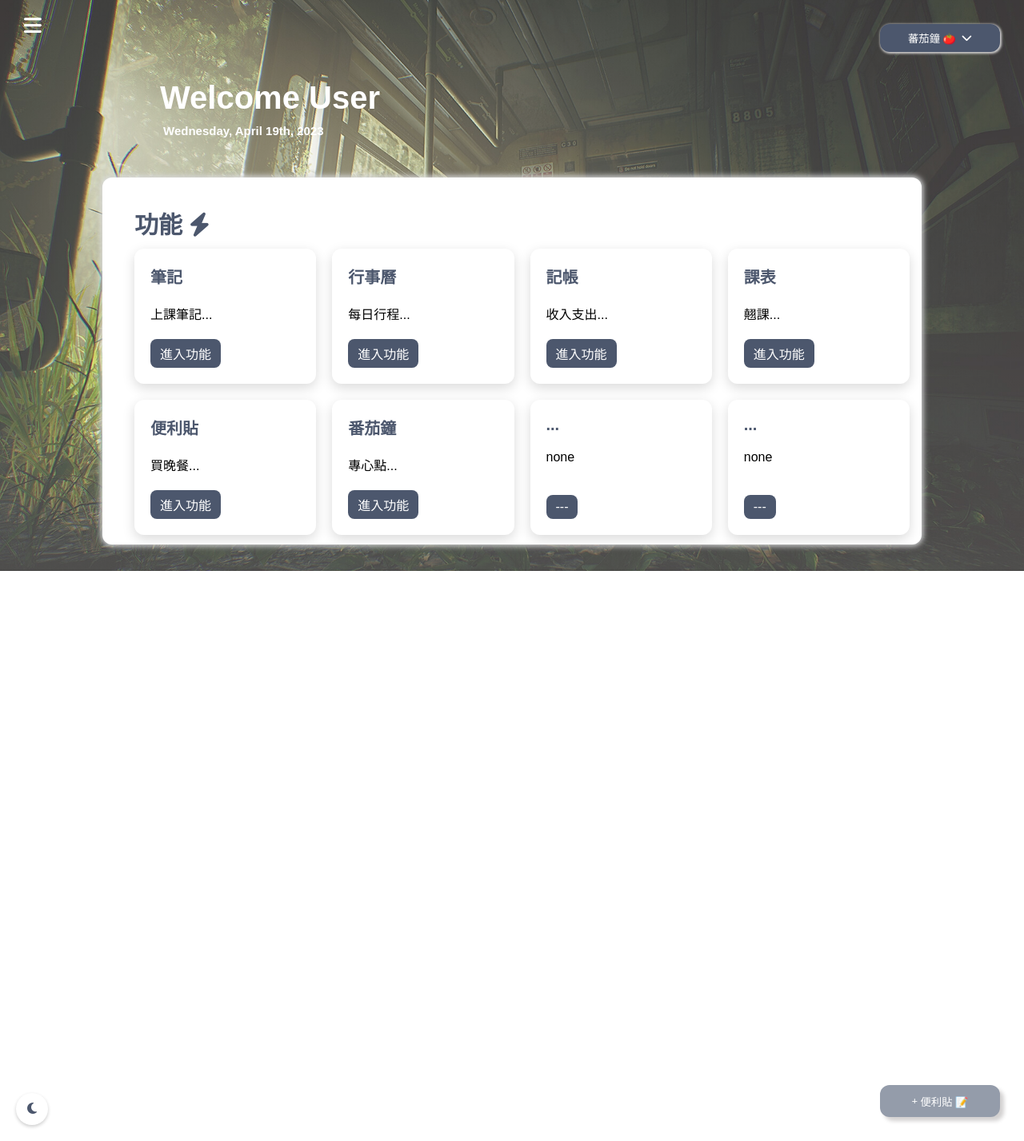
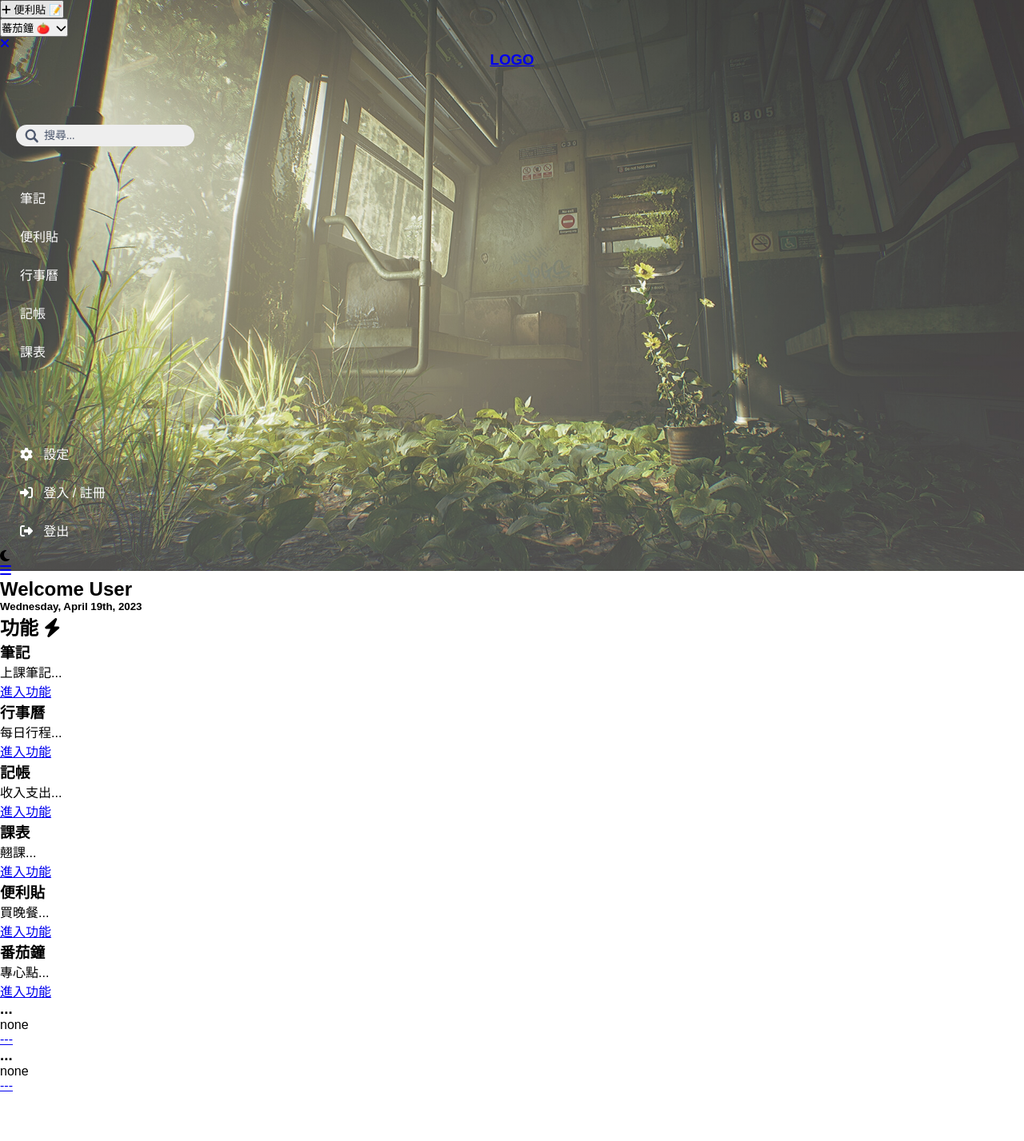
Before and after one commit to stickmanonline10155/SA-t4-webcode, a PHP site: page /homepage.php in a window 1280 px wide. Shown: the whole page at 80% size. Run offline with PHP 8.4, Linux system fonts and the light colour scheme; some libraries are stand-ins or nearby versions.

Commit message:
Add files via upload

```diff
--- a/style.css
+++ b/style.css
@@ -22,7 +22,7 @@ body {
 }
 
 /* 便利貼固定按鈕 */
-.sticker-container{
+/* .sticker-container{
     position:fixed;
     bottom:30px;
     right:30px;
@@ -51,10 +51,10 @@ body {
     height: 100%;
     color:white;
     font-family: "標楷體";
-}
+} */
 
 /* 蕃茄鐘固定按鈕 */
-.tomato-container{
+/* .tomato-container{
     position:fixed;
     top:30px;
     right:30px;
@@ -86,7 +86,7 @@ body {
     height: 100%;
     color:white;
     font-family: "標楷體";
-}
+} */
 
 
 
@@ -112,7 +112,7 @@ body {
     box-sizing: border-box;
 } */
 
-.sidebar {
+/* .sidebar {
     height: 100%;
     width: 0;
     width: 0PX;
@@ -120,14 +120,12 @@ body {
     z-index: 1;
     top: 0;
     left: 0;
-    /* left: -300PX; */
     color: #fff;
     background-color: #4c576d;
     overflow-x: hidden;
     padding-top: 60px;
-    /* transition: 0.3s;  */
     transition: all 0.3s ease-in-out;
-}
+} */
 
 /* .sidebar{
     width: 300px;
@@ -140,7 +138,7 @@ body {
     backdrop-filter: blur(2px);
 } */
 
-.show {
+/* .show {
     left: 0;
 }
 
@@ -163,14 +161,14 @@ body {
     right: 15px;
     color: #fff;
     font-size: 25px;
-}
+} */
 
-.sidebar .logo h3{
+/* .sidebar .logo h3{
     padding-top: 50px;
     padding-bottom: none;
     color: #fff;
     font-size: 30px;
-}
+} */
 
 .search-box{
     display: inline-block;
@@ -225,7 +223,7 @@ body {
     display: none;
 } */
 
-.dark-mode {
+/* .dark-mode {
     position: fixed;
     bottom: 20px;
     left: 20px;
@@ -251,10 +249,10 @@ body {
 
 .dark-mode.active .fa-moon{
     color: #cfd0d2;
-}
+} */
 
 /* Style welcome phrase */
-.welcome-phrase{
+/* .welcome-phrase{
     margin-left: 200px;
     margin-top: 50px;
     color: #fff;
@@ -267,198 +265,10 @@ body {
     padding-top: 10px;
     padding-left: 4px;
     font-size: 15px;
-}
+} */
 
 /* ----------Style homepage container BOX----------------------*/
-/* .container-wrapper{
-    background: #cfd0d2;
-    padding-left: 35px;
-    margin-left: 200px;
-    margin-top: 50px;
-    position: relative;
-    width: 82vw;
-    height: 65%;
 
-    padding-bottom: 10px;
-    padding-top: 25px;
-
-    display: flex;
-    justify-content: flex-end;
-    flex-direction: column;
-    background: #fff;
-    border-radius: 12px;
-    box-shadow: 0 5px 15px rgba(0, 0, 0, 15%);
-} */
-
-.main{
-    padding-top: 50px;
-}
-
-.container{
-    /* max-width: 1400px;
-    width: 100%;
-    padding: 0 15px;
-    padding-bottom: 0px;
-    margin: 0 auto; */
-    /*  */
-    /* max-width: 1550px;  */
-    width: 80%;
-    /*  */
-    padding: 15px 15px 12px 40px;
-    /* margin: 0 auto; */
-    margin: 50px auto 20px;
-    background-color: #fff;
-    border-radius: 12px;
-    box-shadow: 0px 0px 7px 2px #d9dadb;
-}
-
-.container h2, h3{
-    color: #4c576d;
-}
-
-.container h2{
-    padding-top: 20px;
-    font-size: 30px;
-    margin-bottom: 10px;
-}
-
-.boxes{
-    /* display: flex;
-    column-gap: 20px;
-    margin-top: 20px;
-    width: 150%; */
-    /* ---------------------------- */
-    /* flex-wrap: wrap; */
-    /* grid-auto-columns: 30%;
-    grid-column-gap: 20px;
-    grid-auto-flow: column; */
-    /* ---------------------------- */
-    /* padding: 30px 0px;
-    list-style: none;
-    overflow-x: scroll;
-    scroll-snap-type: x mandatory; */
-    /*  */
-    /* display: flex;
-    padding: 25px 0px;
-    list-style: none;
-    overflow-x: scroll;
-    scroll-snap-type: x mandatory; */
-}
-
-.boxes{
-    display: grid;
-    grid-template-columns: repeat(4, 1fr);
-    grid-template-rows: repeat(2, 1fr);
-    gap: 20px;
-}
-
-.box{
-    /* display: flex; */
-    /* add */
-    /* flex: 0 0 30%; */
-    /* ---------------------------- */
-    /* flex-direction: column;
-    width: 100%;
-    padding: 20px;
-    background: #fff;
-    border-radius: 12px;
-    box-shadow: 0 5px 15px rgba(0, 0, 0, 15%);
-    scroll-snap-align: start;
-    transition: all 0.2s; */
-    display: flex;
-    flex-direction: column;
-    flex: 0 0 100%;
-    width: 100%;
-    padding: 20px;
-    background: #fff;
-    border-radius: 12px;
-    box-shadow: 0 5px 15px rgba(0, 0, 0, 15%);
-    scroll-snap-align: start;
-    transition: all 0.2s;
-}
-
-.box:not(:last-child) {
-    margin-right: 10px;
-}
-
-.box:hover{
-    color: #4c576d;
-    background: #d9dadb;
-}
-
-.box .box-title{
-    font-size: 20px;
-}
-.box .box-content{
-    margin: 20px 0;
-    max-width: 85%;
-}
-
-.box .box-link-wrapper{
-    margin-top: auto;
-}
-
-.box .box-link {
-    display: inline-block;
-    text-decoration: none;
-    color: white;
-    background: #4c576d;
-    padding: 6px 12px;
-    border-radius: 8px;
-    transition: background 0.2s;
-}
-
-.box:hover .box-link {
-    background: #4c576d;
-}
-
-.boxes::-webkit-scrollbar {
-    height: 12px;
-    /* width: 12px; */
-}
-
-.boxes::-webkit-scrollbar-thumb,
-.boxes::-webkit-scrollbar-track {
-    border-radius: 92px;
-}
-
-.boxes::-webkit-scrollbar-thumb {
-    background: #4c576d;
-}
-
-.boxes::-webkit-scrollbar-track {
-    background: #edf2f4;
-}
-
-@media (min-width: 500px) {
-.box {
-    flex-basis: calc(50% - 10px);
-}
-
-.box:not(:last-child) {
-    margin-right: 20px;
-}
-}
-
-@media (min-width: 700px) {
-.box {
-    flex-basis: calc(calc(100% / 3) - 20px);
-}
-
-.box:not(:last-child) {
-    margin-right: 30px;
-}
-}
-
-@media (min-width: 1100px) {
-.box {
-    flex-basis: calc(25% - 30px);
-}
-
-.box:not(:last-child) {
-    margin-right: 40px;
-}
-}
 
 
 
```
Also changed, not shown: class-schedule.html (+6 -1 lines).
